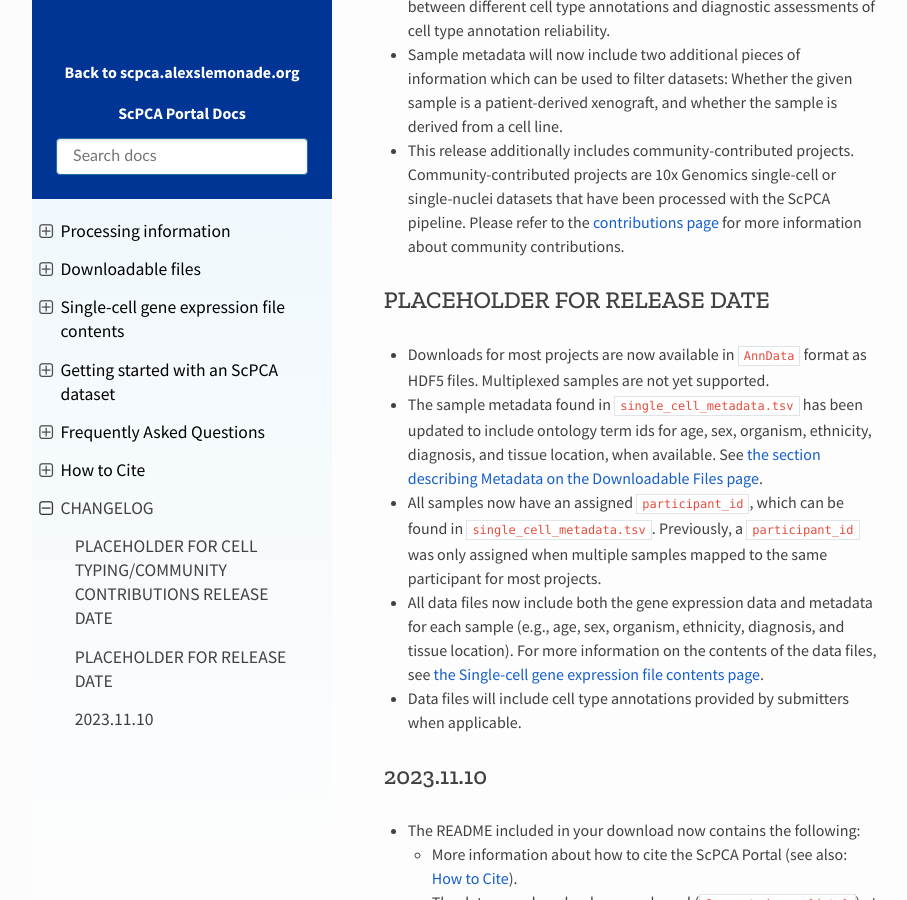
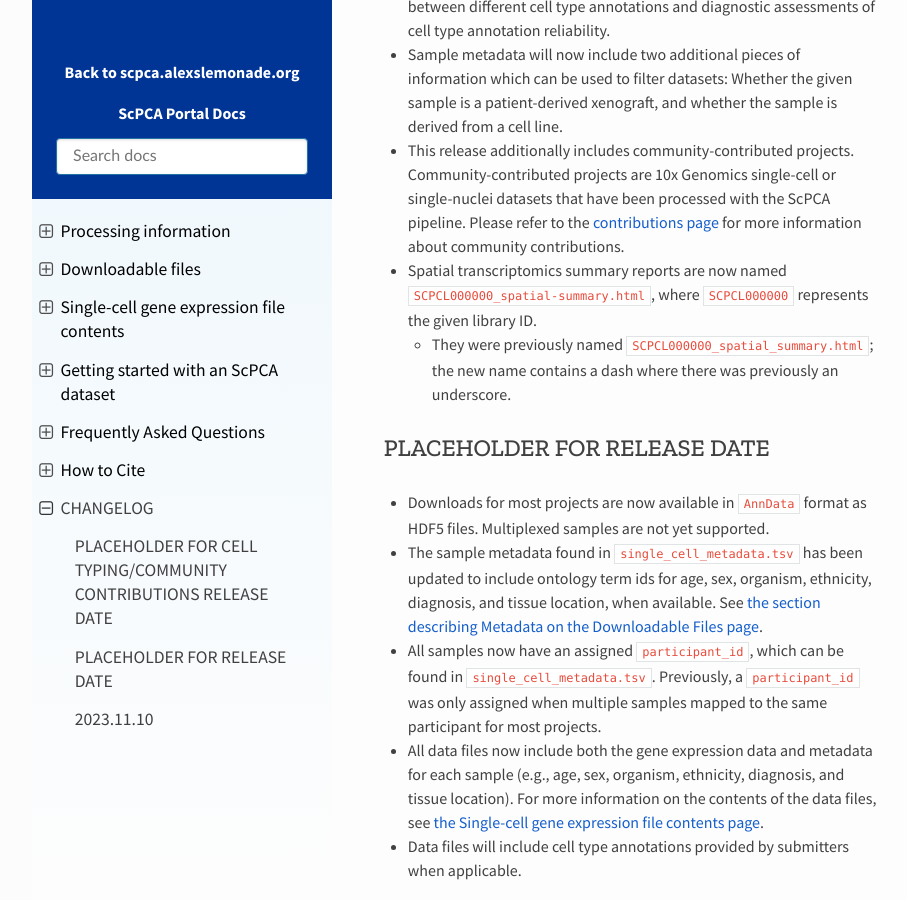
Before and after one commit to DongzeHE/scpca-docs, a Sphinx documentation site: the page built from docs/CHANGELOG.md, in a window 1280 px wide and 900 px high, scrolled down 938 px. Shown: the whole window, without its empty margins (158-1065 px from the left). Built offline with Sphinx 7.4.7 and the Read the Docs theme 2.0.0, drawn with Linux system fonts in a browser that asks for light colours.

Commit message:
indicate spaceranger report name change in CHANGELOG

```diff
--- a/docs/CHANGELOG.md
+++ b/docs/CHANGELOG.md
@@ -24,6 +24,9 @@ Cells were annotated using both [`SingleR`](https://bioconductor.org/packages/re
 * This release additionally includes community-contributed projects.
 Community-contributed projects are 10x Genomics single-cell or single-nuclei datasets that have been processed with the ScPCA pipeline.
 Please refer to the [contributions page](https://scpca.alexslemonade.org/contribute) for more information about community contributions.
+* Spatial transcriptomics summary reports are now named `SCPCL000000_spatial-summary.html`, where `SCPCL000000` represents the given library ID.
+  * They were previously named `SCPCL000000_spatial_summary.html`; the new name contains a dash where there was previously an underscore.
+
 
 
 ## PLACEHOLDER FOR RELEASE DATE
```
